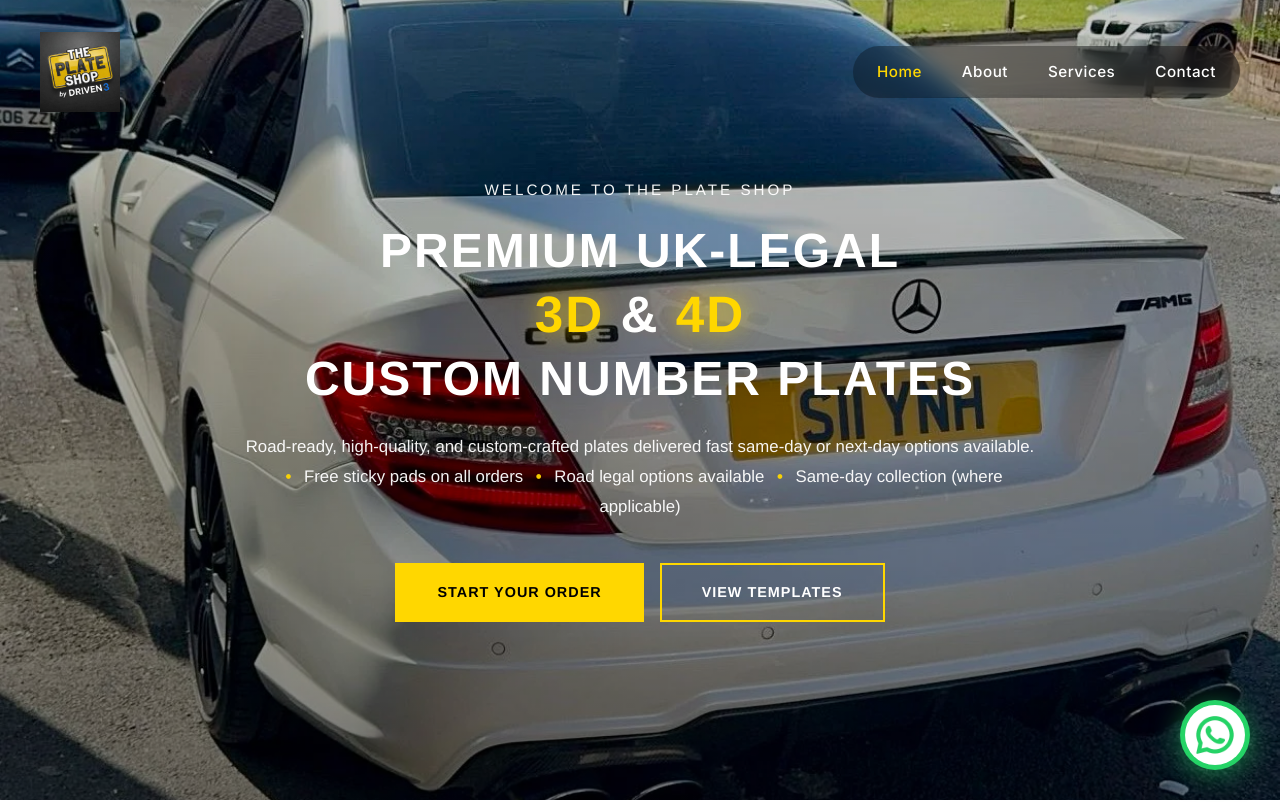
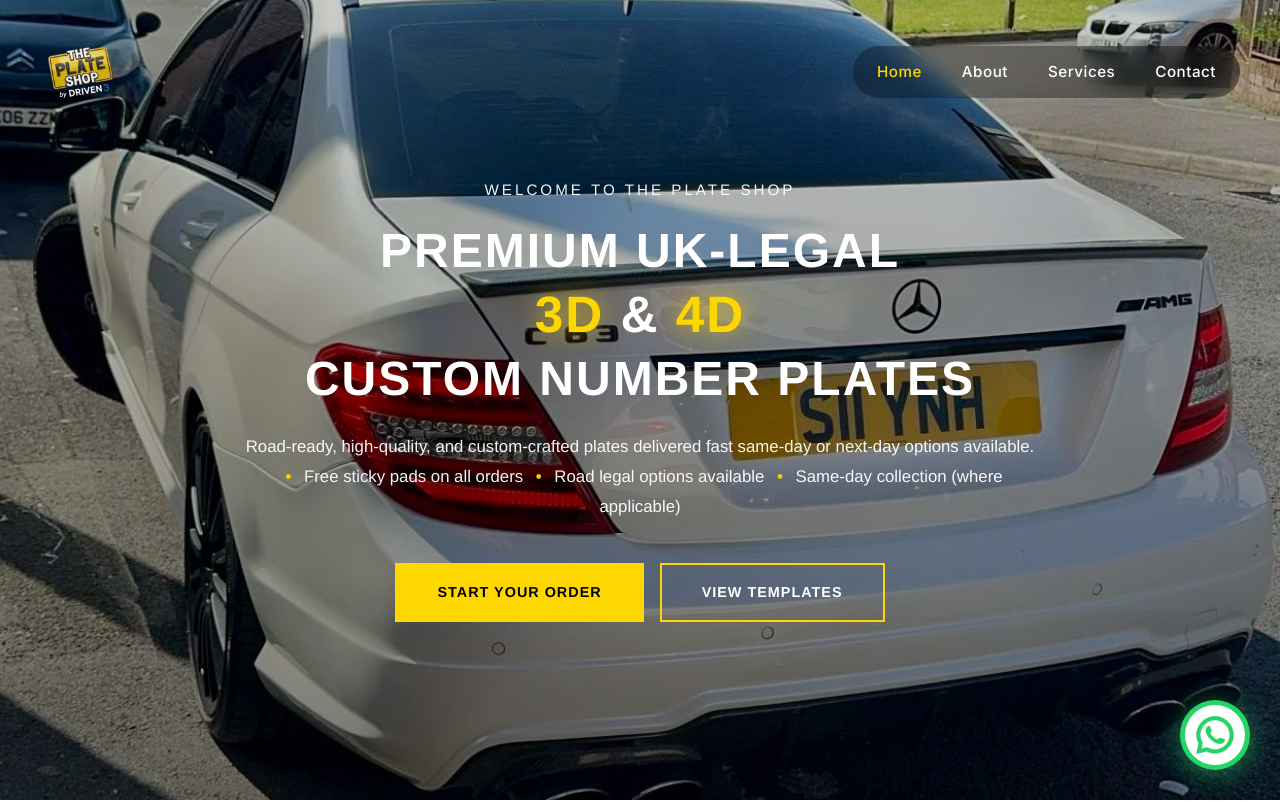
Before and after one commit to TamGamer97/the-plate-shop, a plain HTML site: page index.html in a window 1280 px wide. Shown: the top 802 px of the page. Drawn offline with nearby package versions, Linux system fonts and the light colour scheme; a web font is replaced by a local one.

Commit message:
logo rm bg

```diff
--- a/index.html
+++ b/index.html
@@ -4,7 +4,7 @@
     <meta charset="UTF-8">
     <meta name="viewport" content="width=device-width, initial-scale=1.0">
     <meta name="description" content="Premium UK-Legal 3D & 4D Custom Number Plates. Road-ready, high-quality plates delivered fast. Same-day or next-day options available.">
-    <meta name="keywords" content="custom number plates, 3D plates, 4D plates, UK number plates, personalized plates">
+    <meta name="keywords" content="custom number plates, 3D plates, 4D plates, UK number plates, personalised plates">
     <title>The Plate Shop - Premium UK-Legal 3D & 4D Custom Number Plates</title>
     <link rel="stylesheet" href="css/styles.css">
     <link rel="preconnect" href="https://fonts.googleapis.com">
@@ -17,7 +17,7 @@
     <nav class="navbar">
         <div class="nav-container">
             <a href="#home" class="logo-bubble">
-                <img src="images/New Logo.jpg" alt="THE PLATE SHOP Logo" style="max-height: 80px; width: auto;">
+                <img src="images/New-logo-transparent.png" alt="THE PLATE SHOP Logo" style="max-height: 80px; width: auto;">
             </a>
             <button class="menu-toggle" aria-label="Toggle menu">
                 <span></span>
@@ -201,9 +201,9 @@
     <footer id="contact" class="footer">
         <div class="footer-container">
             <div class="footer-section">
-                <img src="images/New Logo.jpg" alt="The Plate Shop Logo" style="max-width: 150px; margin-bottom: 1rem;">
+                <img src="images/New-logo-transparent.png" alt="The Plate Shop Logo" style="max-width: 150px; margin-bottom: 1rem;">
                 <h3>THE PLATE SHOP</h3>
-                <p>Your personalized plate specialists</p>
+                <p>Your personalised plate specialists</p>
                 <div class="social-icons" style="margin-top: 1rem; display: flex; gap: 1rem;">
                     <a href="https://www.instagram.com/theplateshop_?igsh=eXByMWoydDZndWp4&utm_source=qr" target="_blank" rel="noopener noreferrer" aria-label="Instagram"><img src="images/instagram+(3).png" alt="Instagram" style="width: 30px; height: 30px;"></a>
                     <a href="https://wa.me/message/YE2UF7GXJUOQK1" target="_blank" rel="noopener noreferrer" aria-label="WhatsApp"><img src="images/whatsapp+(4).png" alt="WhatsApp" style="width: 30px; height: 30px;"></a>
```
Also changed, not shown: images/Gemini_Generated_Image_w1kkovw1kkovw1kk.png (added), images/New-logo-transparent.png (added), images/New_Logo-removebg-preview (1).png (added), images/New_Logo-removebg-preview.png (added), images/red-logo-removebg-preview.png (added), images/red-logo.png (added).
